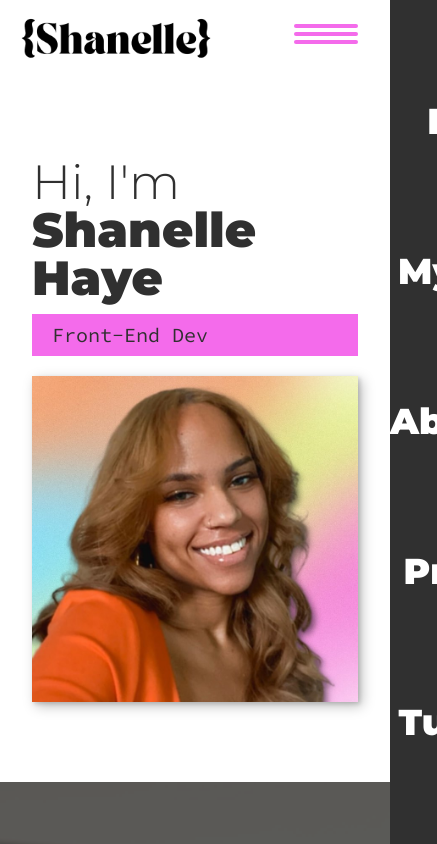
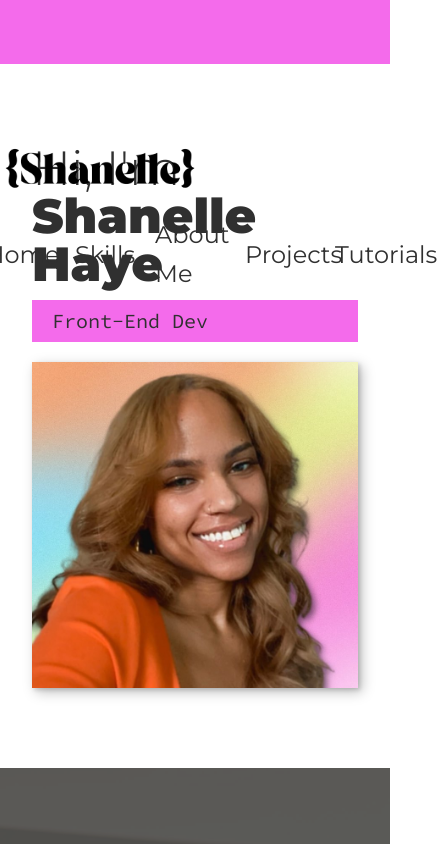
Before and after one commit to ShanelleCodes/react-portfolio, a React (Create React App) app: page /home in a window 390 px wide. Shown: the top 844 px of the page, 437 px wide, since content can reach past the window. Built offline with nearby package versions, Linux system fonts and the light colour scheme.

Commit message:
fixed nav bar links

```diff
--- a/src/App.js
+++ b/src/App.js
@@ -14,6 +14,7 @@ import GraphicDesign from "./pages/GraphicDesign";
 function App() {
   return (
      <Router>
+      <NavBar />
     <div className="App">
     <Routes>
     <Route path="/home" element={
@@ -24,14 +25,15 @@ function App() {
         <Projects />
         <Tutorials />
       </>
+
     } />
       <Route path="/project01" element={<Project01/>} />
       <Route path="/project02" element={<Project02/>} />
       <Route path="/graphicdesign" element={<GraphicDesign/>} />
     </Routes>
+
+    </div>
     <Footer />
-    </div>
-
   </Router>
   );
 }
--- a/src/components/Home.js
+++ b/src/components/Home.js
@@ -1,7 +1,19 @@
+import { useEffect } from "react";
+
 export default function Home(){
+    useEffect(() => {
+        const hash = window.location.hash;
+        if (hash){
+            const section = document.querySelector(hash);
+            if (section) {
+                section.scrollIntoView({ behavior: 'smooth' });
+            }
+        }
+    }, []);
+
     return(
         <>
-        <header>
+        {/* <header>
         <div className="logo">
             <a href="#home" className="nav__link"><img src="img/logoBlack.png" alt="" /></a>
         </div>
@@ -18,7 +30,7 @@ export default function Home(){
                 <li className="nav__item"><a href="#tutorials" className="nav__link">Tutorials</a></li>
             </ul>
         </nav>
-    </header>
+    </header> */}
 
     {/* <!--Introduction--> */}
     <section className="intro" id="home">
--- a/src/components/NavBar.js
+++ b/src/components/NavBar.js
@@ -1,9 +1,51 @@
-import React from 'react'
+import React from 'react';
+import "../styles/Navbar.css";
+import { Link, useLocation } from 'react-router-dom';
 
-function NavBar() {
+
+export default function NavBar() {
+    const location = useLocation();
+
+    const isProjectPage = ["/project01", "/project02", "/graphicdesign"].includes(location.pathname);
+
   return (
-    <div>NavBar</div>
+   <nav className='navbar'>
+    <div className="toggleButton">
+        <button></button>
+    </div>
+    <div className="logo">
+            <a href="#home" className="nav__link"><img src="img/logoBlack.png" alt="" /></a>
+        </div>
+    <div className="links">
+        <Link to='/home'>Home</Link>
+        {!isProjectPage && (
+            <>
+            <a href="#skills" className="nav_link">Skills</a>
+        <a href="#about" className="nav_link">About Me</a>
+        <a href="#projects" className="nav_link">Projects</a>
+        <a href="#tutorials" className="nav_link">Tutorials</a>
+            </>
+        )}
+    </div>
+    {/* <div className='nav-social'>
+    <ul className="nav-social">
+            <li className="nav-social__item">
+                <a className="socail-list__link"
+                href="https://www.youtube.com/channel/UCpabSA4KaybPjoxM2b_xAFQ">
+                <i className="fa-brands fa-youtube"></i></a>
+            </li>
+            <li className="nav-social__item">
+                <a className="socail-list__link"
+                href="https://github.com/ShanelleCodes">
+                <i className="fa-brands fa-github"></i></a>
+            </li>
+            <li className="nav-social__item">
+                <a className="socail-list__link"
+                href="https://www.linkedin.com/in/shanelle-haye/">
+                <i className="fa-brands fa-linkedin"></i></a>
+            </li>
+        </ul>
+    </div> */}
+   </nav>
   )
 }
-
-export default NavBar
--- a/src/components/Skills.js
+++ b/src/components/Skills.js
@@ -1,3 +1,5 @@
+
+
 export default function Skills(){
     return(
         <>
--- a/src/pages/GraphicDesign.js
+++ b/src/pages/GraphicDesign.js
@@ -1,10 +1,9 @@
-import Header from "../components/Header";
+
 import React from "react";
 
 export default function GraphicDesign(){
     return(
         <>
-        <Header />
         <h2>Graphic Design</h2>
         </>
     )
--- a/src/pages/Project01.js
+++ b/src/pages/Project01.js
@@ -1,10 +1,9 @@
-import Header from "../components/Header";
+
 import React from "react";
 
 export default function Project01(){
     return(
         <>
-        <Header />
         <h2>Project 1</h2>
         </>
     )
--- a/src/pages/Project02.js
+++ b/src/pages/Project02.js
@@ -1,10 +1,9 @@
-import Header from "../components/Header";
+
 import React from "react";
 
 export default function Project02(){
     return(
         <>
-        <Header />
         <h2>Project 2</h2>
         </>
     )
--- /dev/null
+++ b/src/styles/Navbar.css
@@ -0,0 +1,91 @@
+
+.navbar {
+  position: sticky;
+  top: 0;
+  z-index: 100;
+  width: 100%;
+  height: 4em;
+  background: var(--clr-accent);
+  display: flex;
+  justify-content: space-between;
+  }
+  .logo{
+    max-width: 200px;
+}
+  .links {
+    width: 100%;
+    height: 100%;
+    display: flex;
+    align-items: center;
+    justify-content: center;
+    color: var(--clr-dark);
+    z-index: 100;
+  }
+  .navbar a {
+    color: var(--clr-dark);
+    text-decoration: none;
+    margin: 10px;
+    font-size: 1.5em;
+  }
+  /* .nav-social__item{
+    text-decoration: none;
+  } */
+  .toggleButton {
+    width: 100%;
+    height: 100px;
+    display: flex;
+    align-items: center;
+    justify-content: flex-end;
+  }
+  .toggleButton svg {
+    font-size: 50px;
+  }
+  .toggleButton button {
+    margin-right: 10px;
+    background-color: transparent;
+    border: none;
+    color: white;
+    cursor: pointer;
+  }
+  #open {
+    height: 100vh;
+  }
+  #open .links {
+    flex-direction: column;
+    justify-content: flex-start;
+    margin-top: 100px;
+  }
+  #open a {
+    width: 100%;
+    text-align: center;
+  }
+  @media only screen and (max-width: 900px) {
+    .navbar a {
+      width: 70px;
+    }
+  }
+  @media only screen and (max-width: 600px) {
+    .toggleButton {
+      display: flex;
+    }
+    #close a {
+      display: none;
+    }
+  }
+  @media only screen and (min-width: 600px) {
+    .toggleButton {
+      display: none;
+    }
+
+    .hiddenLinks {
+      display: none;
+    }
+
+    #open {
+      height: 100px;
+    }
+
+    #open .links {
+      flex-direction: row;
+    }
+  }
--- a/src/styles/styles.css
+++ b/src/styles/styles.css
@@ -134,11 +134,8 @@ header{
     padding: 1em;
 }
 
-.logo{
-    max-width: 200px;
-}
 
-.nav{
+/* .nav{
     position: fixed;
     background: var(--clr-dark);
     color: var(--clr-light);
@@ -230,7 +227,7 @@ header{
 }
 
 .hamburger::before{ top: 8px }
-.hamburger::after{ bottom: 8px }
+.hamburger::after{ bottom: 8px } */
 
 /*Intro Section*/
 
```
Lines whose indentation alone changed are shown as unchanged.
